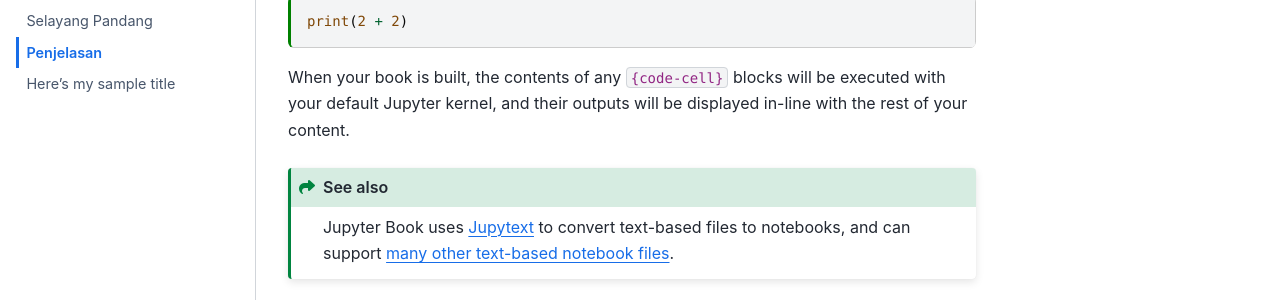
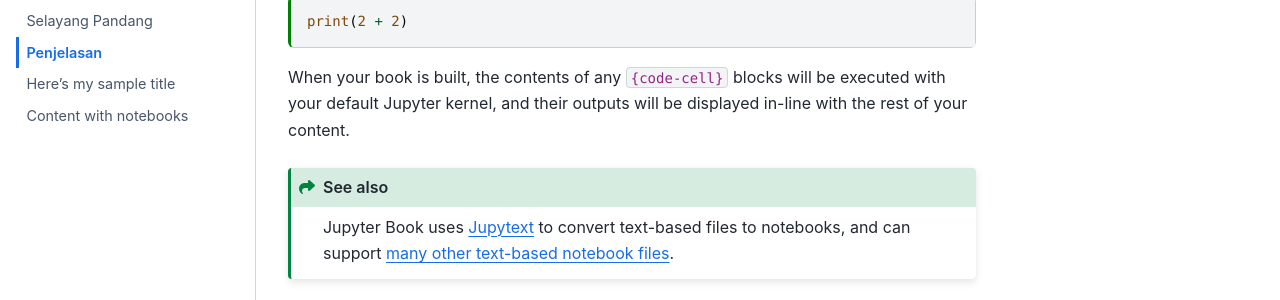
Before and after one commit to abell1689/M-HITE, a Jupyter Book: the page built from docs/penjelasan.md, in a window 1280 px wide. Shown: the part 360-660 px from the top of the page. Built offline with Jupyter Book 1.0.4 settings and Sphinx 7.4.7 and the Sphinx Book theme 1.1.4, drawn with Linux system fonts in a browser that asks for light colours.

Commit message:
Update TOC

```diff
--- a/docs/_toc.yml
+++ b/docs/_toc.yml
@@ -8,3 +8,4 @@ chapters:
 - file: tutorial
 - file: penjelasan
 - file: mymarkdownfile
+- file: notebooks
```
Also changed, not shown: docs/notebooks.ipynb (added).
